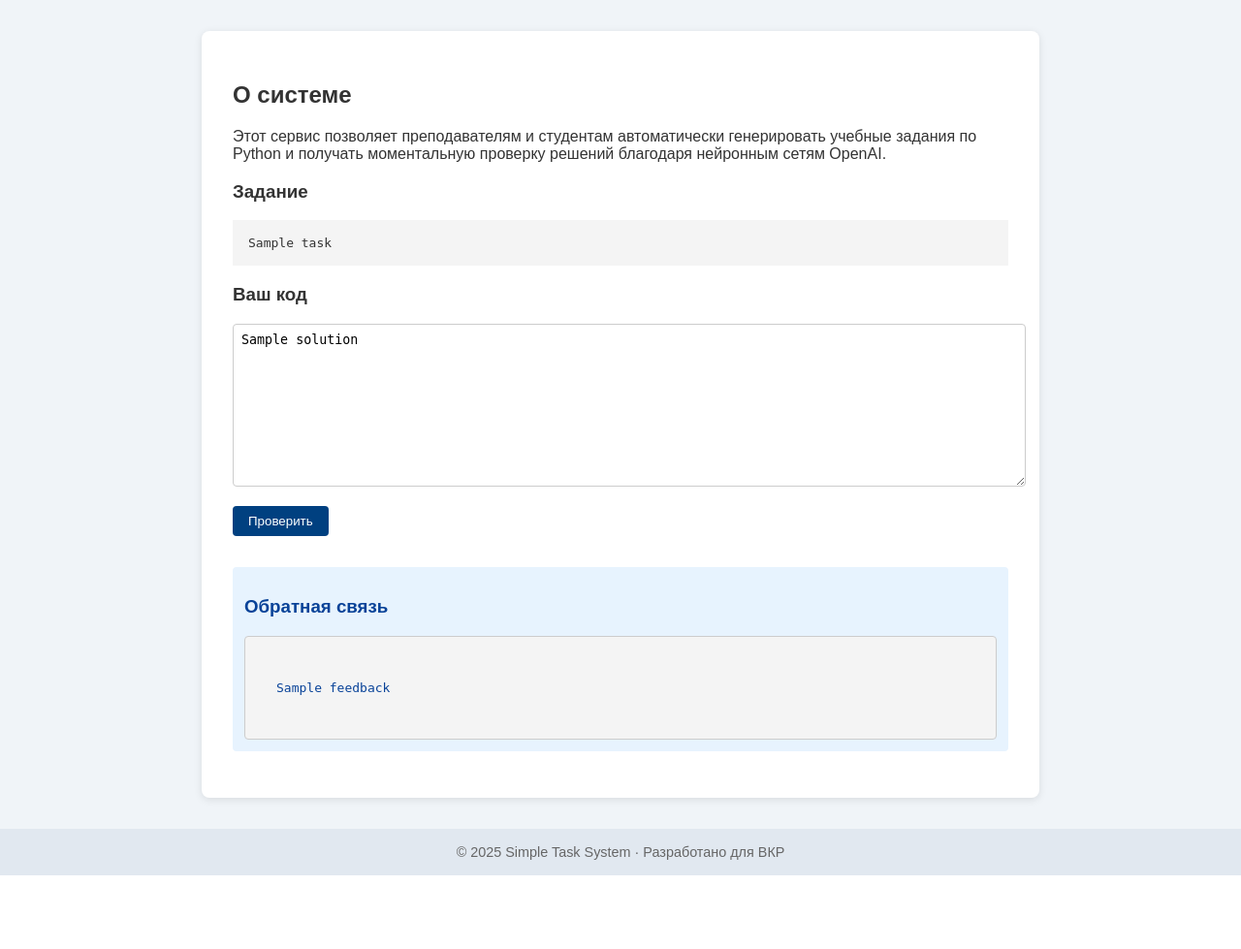
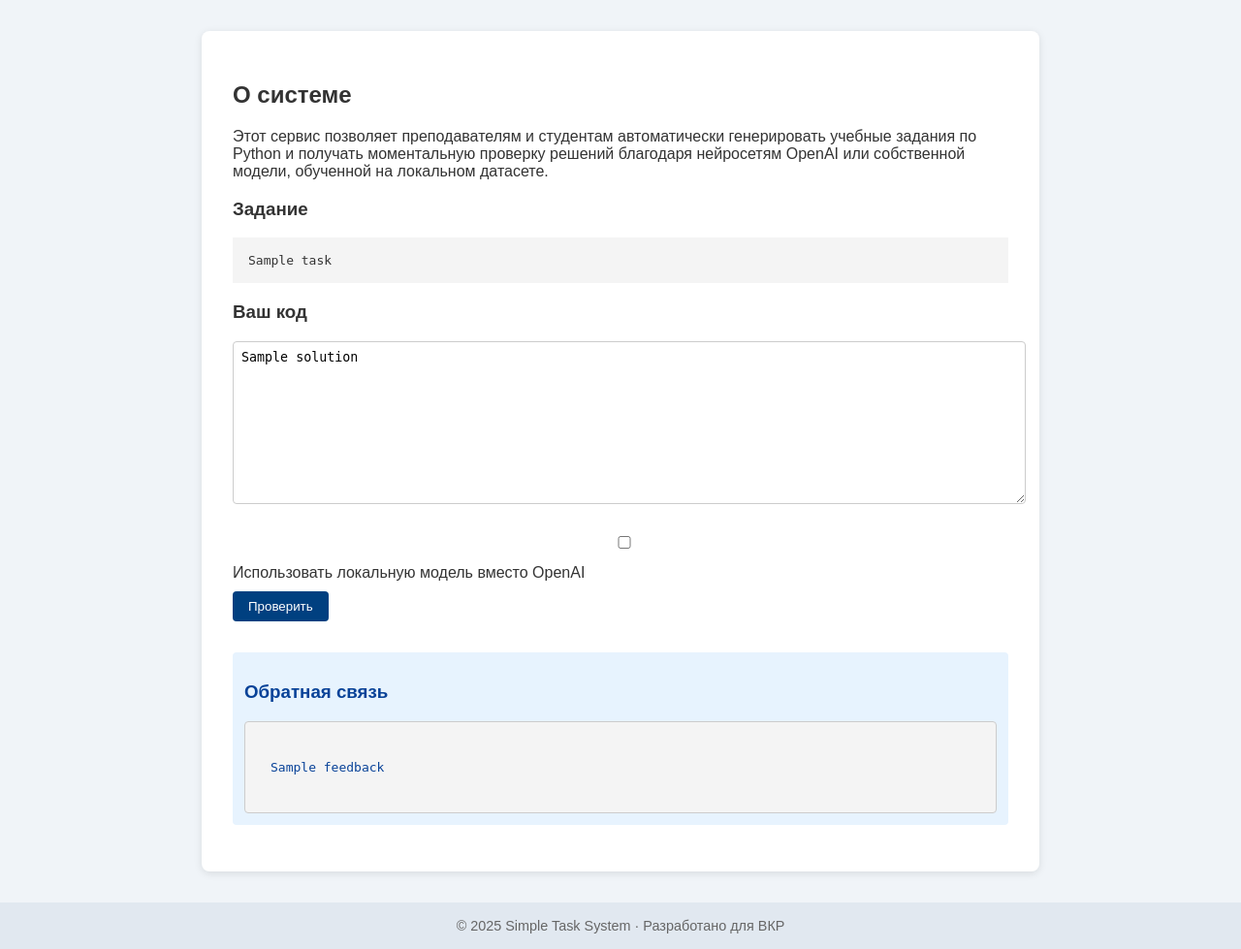
Before and after one commit to project-hub123/simple_task_system_web, a Flask app: template templates/index.html in a window 1280 px wide. Shown: the part 116-1095 px from the top of the page at 97% size. Before the commit the page ends 1019 px from the top, so only its background shows below. Run offline with Flask 3, Linux system fonts and the light colour scheme; the template is opened without the code that fills it: most values are stand-ins (such as "Sample title", 1, 10 or a date in 2020).

Commit message:
Update index.html

```diff
--- a/templates/index.html
+++ b/templates/index.html
@@ -3,7 +3,10 @@
 
 {% block content %}
   <h2>О системе</h2>
-  <p>Этот сервис позволяет преподавателям и студентам автоматически генерировать учебные задания по Python и получать моментальную проверку решений благодаря нейронным сетям OpenAI.</p>
+  <p>
+    Этот сервис позволяет преподавателям и студентам автоматически генерировать учебные задания по Python
+    и получать моментальную проверку решений благодаря нейросетям OpenAI или собственной модели, обученной на локальном датасете.
+  </p>
 
   {% if error_msg %}
     <div class="flash danger">Ошибка: {{ error_msg }}</div>
@@ -26,15 +29,25 @@
       <h3>Ваш код</h3>
       <textarea name="solution" style="height:150px; width:100%;" placeholder="Введите ваш код здесь...">{{ solution }}</textarea>
 
+      <!-- Чекбокс для выбора модели -->
+      <p style="margin: 10px 0;">
+        <label>
+          <input type="checkbox" name="use_local_model">
+          Использовать локальную модель вместо OpenAI
+        </label>
+      </p>
+
       <!-- Кнопка проверки -->
       <button type="submit" name="action" value="check">Проверить</button>
     {% endif %}
   </form>
 
-{% if feedback %}
-  <div class="flash info" style="margin-top: 2rem;">
-    <h3>Обратная связь</h3>
-    <div class="scroll-box"><pre>{{ feedback }}</pre></div>
-  </div>
-{% endif %}
+  {% if feedback %}
+    <div class="flash info" style="margin-top: 2rem;">
+      <h3>Обратная связь</h3>
+      <div class="scroll-box" style="max-height: 250px; overflow-y: auto; border: 1px solid #ccc; padding: 10px;">
+        <pre>{{ feedback }}</pre>
+      </div>
+    </div>
+  {% endif %}
 {% endblock %}
```
